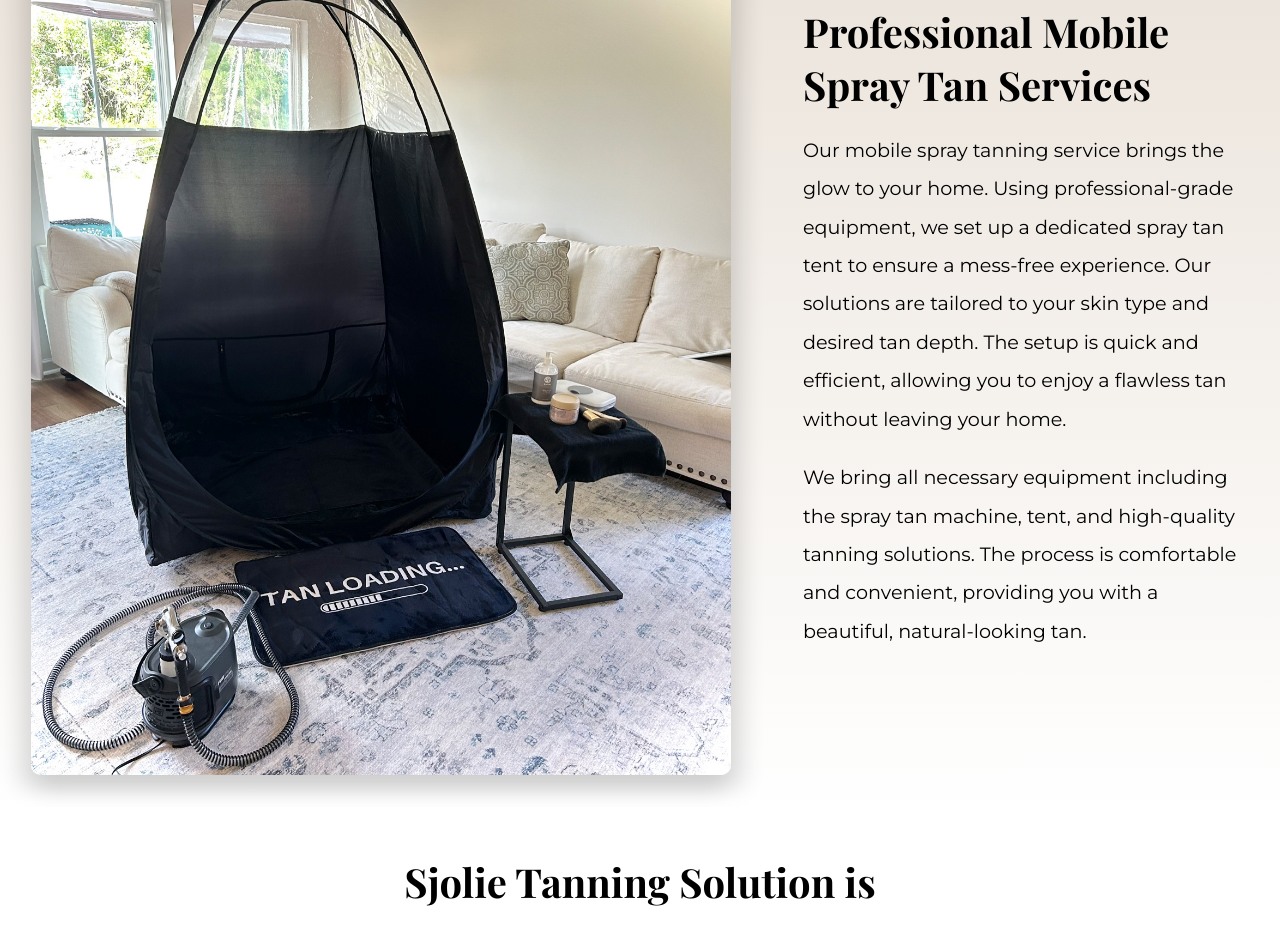
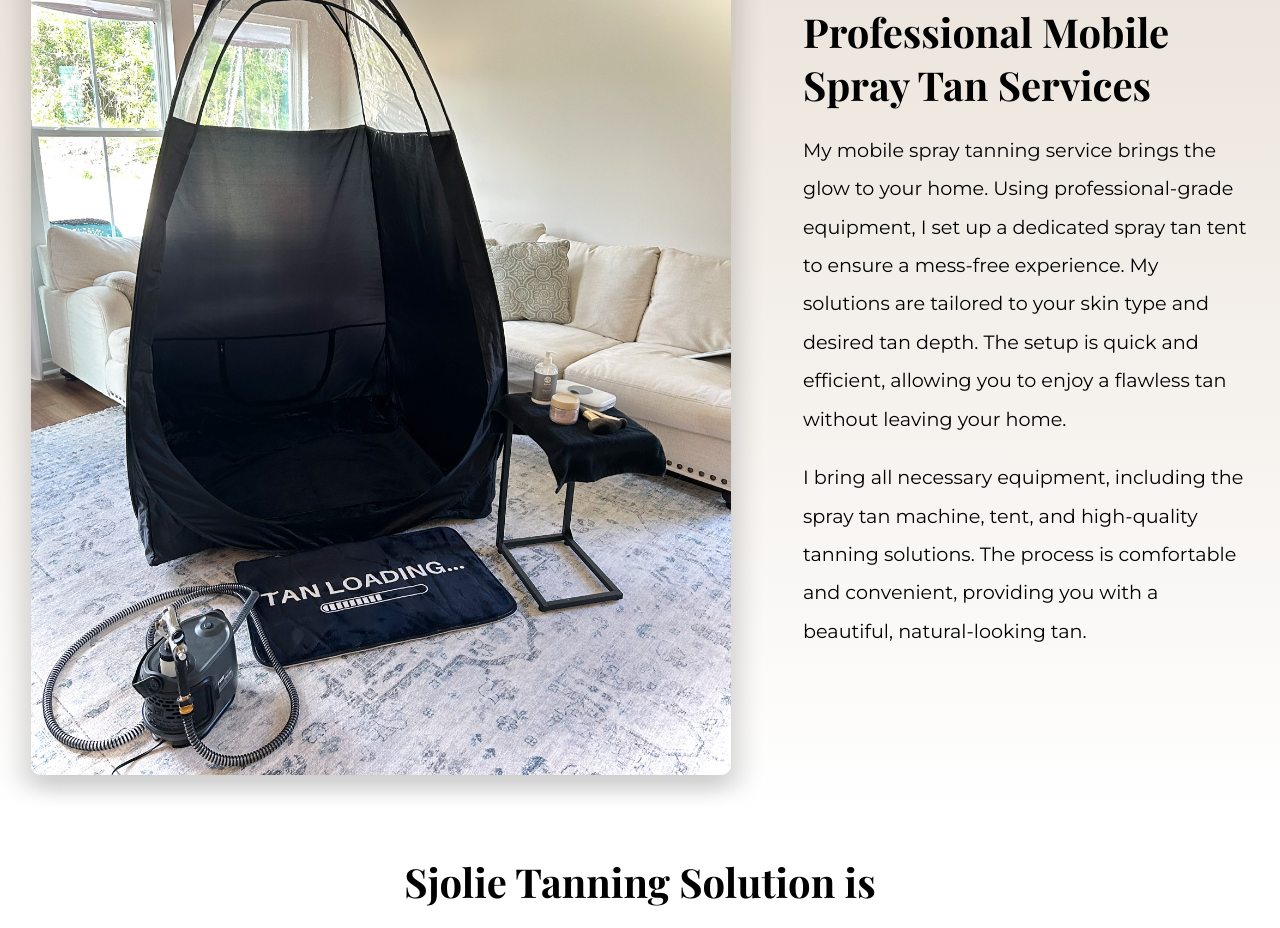
Before and after one commit to grantrisk/coastal-glo-mobile, a Next.js app: page / in a window 1280 px wide. Shown: the part 940-1868 px from the top of the page. Built offline with nearby package versions, Linux system fonts and the light colour scheme; no server answers.

Commit message:
feat: update service description to first person perspective

```diff
--- a/app/page.tsx
+++ b/app/page.tsx
@@ -70,17 +70,17 @@ export default function Home() {
               </ScrollAnimationWrapper>
               <ScrollAnimationWrapper>
                 <p>
-                  Our mobile spray tanning service brings the glow to your home.
-                  Using professional-grade equipment, we set up a dedicated
-                  spray tan tent to ensure a mess-free experience. Our solutions
-                  are tailored to your skin type and desired tan depth. The
-                  setup is quick and efficient, allowing you to enjoy a flawless
-                  tan without leaving your home.
+                  My mobile spray tanning service brings the glow to your home.
+                  Using professional-grade equipment, I set up a dedicated spray
+                  tan tent to ensure a mess-free experience. My solutions are
+                  tailored to your skin type and desired tan depth. The setup is
+                  quick and efficient, allowing you to enjoy a flawless tan
+                  without leaving your home.
                 </p>
               </ScrollAnimationWrapper>
               <ScrollAnimationWrapper>
                 <p>
-                  We bring all necessary equipment including the spray tan
+                  I bring all necessary equipment, including the spray tan
                   machine, tent, and high-quality tanning solutions. The process
                   is comfortable and convenient, providing you with a beautiful,
                   natural-looking tan.
```
